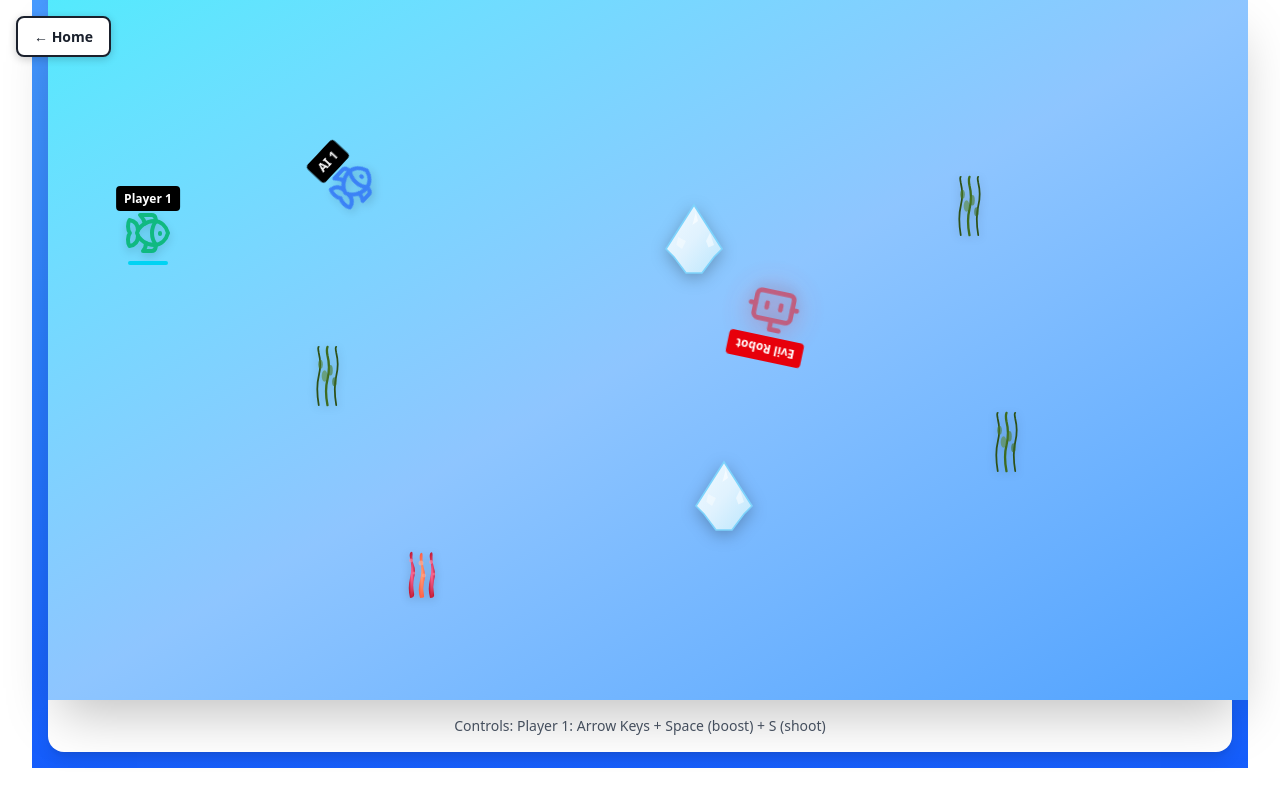
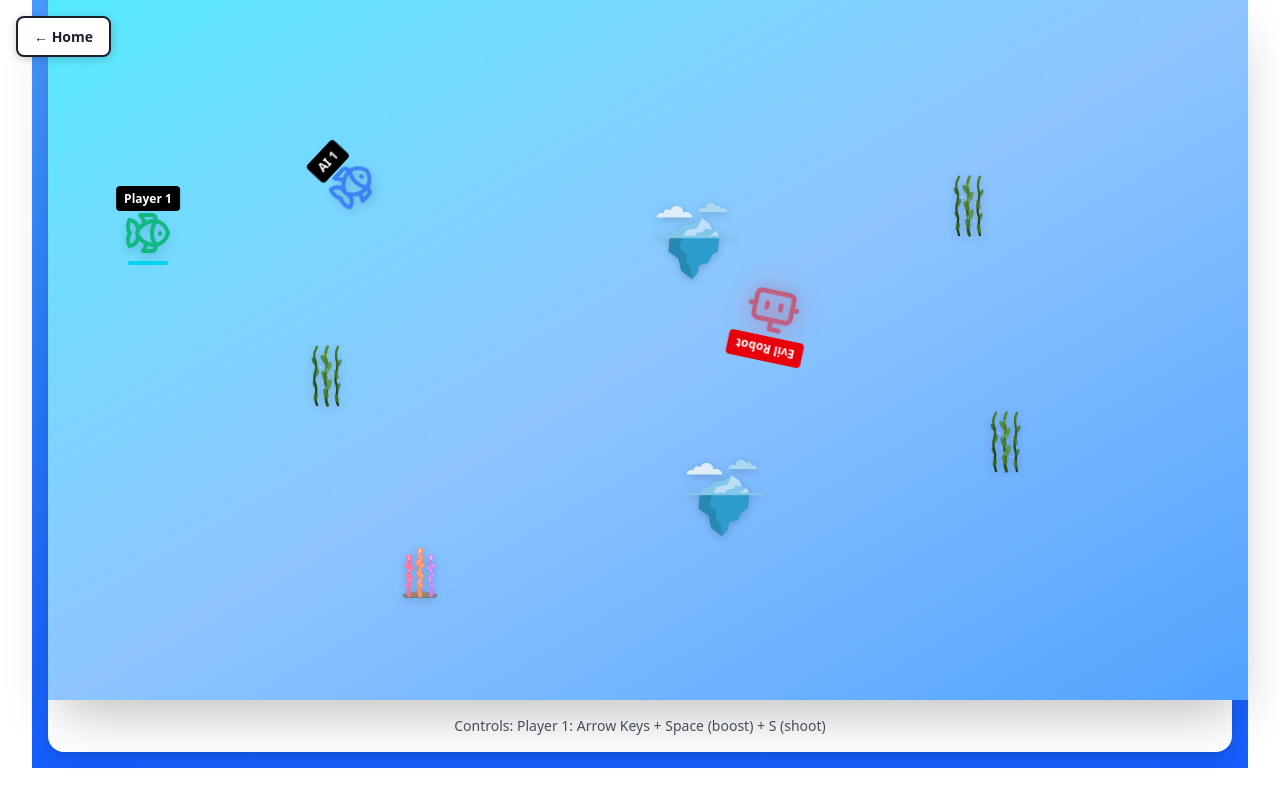
Before and after one commit to tseitzin/golf-card-game, a React (Vite) app: page /archerfish in a window 1280 px wide. Both pictures are taken after a click on the button "Start Game!". Shown: the part 120-920 px from the top of the page. Built offline with nearby package versions, Linux system fonts and the light colour scheme.

Commit message:
Improve graphics for fish game

```diff
--- a/src/games/archerfish/components/ObstacleComponent.tsx
+++ b/src/games/archerfish/components/ObstacleComponent.tsx
@@ -1,4 +1,5 @@
 import type { Obstacle } from '../types';
+import icebergImg from '../assets/iceberg.png';
 
 interface ObstacleComponentProps {
   obstacle: Obstacle;
@@ -23,31 +24,77 @@ export default function ObstacleComponent({ obstacle }: ObstacleComponentProps)
               className="w-full h-full"
               style={{ filter: 'drop-shadow(0 2px 4px rgba(0,0,0,0.2))' }}
             >
+              <defs>
+                <linearGradient id="seaweedGradient1" x1="0%" y1="100%" x2="0%" y2="0%">
+                  <stop offset="0%" stopColor="#1e3a0e" />
+                  <stop offset="50%" stopColor="#2d5016" />
+                  <stop offset="100%" stopColor="#4d7c28" />
+                </linearGradient>
+                <linearGradient id="seaweedGradient2" x1="0%" y1="100%" x2="0%" y2="0%">
+                  <stop offset="0%" stopColor="#2d5016" />
+                  <stop offset="50%" stopColor="#3d6b1f" />
+                  <stop offset="100%" stopColor="#5d8c38" />
+                </linearGradient>
+                <linearGradient id="seaweedGradient3" x1="0%" y1="100%" x2="0%" y2="0%">
+                  <stop offset="0%" stopColor="#1e3a0e" />
+                  <stop offset="50%" stopColor="#2d5016" />
+                  <stop offset="100%" stopColor="#4d7c28" />
+                </linearGradient>
+              </defs>
+
+              {/* Back frond (left, darkest) */}
               <path
-                d="M15,100 Q10,70 15,50 Q20,30 15,10 Q13,0 15,0"
+                d="M 12,100 Q 8,90 10,80 Q 12,70 8,60 Q 6,50 10,40 Q 12,30 8,20 Q 6,10 10,5 Q 11,2 12,0"
                 fill="none"
-                stroke="#2d5016"
-                strokeWidth="3"
-                strokeLinecap="round"
-              />
-              <path
-                d="M30,100 Q25,75 30,55 Q35,35 30,15 Q28,5 30,0"
-                fill="none"
-                stroke="#3d6b1f"
+                stroke="url(#seaweedGradient1)"
                 strokeWidth="4"
                 strokeLinecap="round"
               />
+              {/* Left frond leaves */}
+              <ellipse cx="7" cy="25" rx="3" ry="7" fill="#2d5016" opacity="0.7" transform="rotate(-25 7 25)" />
+              <ellipse cx="11" cy="45" rx="3.5" ry="8" fill="#3d6b1f" opacity="0.7" transform="rotate(20 11 45)" />
+              <ellipse cx="8" cy="65" rx="3" ry="6" fill="#2d5016" opacity="0.7" transform="rotate(-20 8 65)" />
+              <ellipse cx="10" cy="85" rx="3.5" ry="7" fill="#3d6b1f" opacity="0.7" transform="rotate(15 10 85)" />
+
+              {/* Middle frond (center, brightest) */}
               <path
-                d="M45,100 Q40,70 45,50 Q50,30 45,10 Q43,0 45,0"
+                d="M 30,100 Q 26,90 28,80 Q 30,70 26,60 Q 25,50 28,40 Q 30,30 27,20 Q 26,10 28,5 Q 29,2 30,0"
                 fill="none"
-                stroke="#2d5016"
-                strokeWidth="3"
+                stroke="url(#seaweedGradient2)"
+                strokeWidth="5"
                 strokeLinecap="round"
               />
-              <ellipse cx="18" cy="30" rx="4" ry="8" fill="#4d7c28" opacity="0.6" />
-              <ellipse cx="25" cy="50" rx="5" ry="10" fill="#5d8c38" opacity="0.6" />
-              <ellipse cx="35" cy="40" rx="4" ry="9" fill="#4d7c28" opacity="0.6" />
-              <ellipse cx="42" cy="60" rx="4" ry="8" fill="#3d6b1f" opacity="0.6" />
+              {/* Center frond leaves */}
+              <ellipse cx="24" cy="22" rx="4" ry="9" fill="#4d7c28" opacity="0.8" transform="rotate(-30 24 22)" />
+              <ellipse cx="31" cy="35" rx="4.5" ry="10" fill="#5d8c38" opacity="0.8" transform="rotate(25 31 35)" />
+              <ellipse cx="25" cy="50" rx="4" ry="9" fill="#4d7c28" opacity="0.8" transform="rotate(-25 25 50)" />
+              <ellipse cx="32" cy="65" rx="4.5" ry="10" fill="#5d8c38" opacity="0.8" transform="rotate(20 32 65)" />
+              <ellipse cx="27" cy="80" rx="4" ry="8" fill="#4d7c28" opacity="0.8" transform="rotate(-20 27 80)" />
+
+              {/* Front frond (right) */}
+              <path
+                d="M 48,100 Q 44,90 46,80 Q 48,70 44,60 Q 43,50 46,40 Q 48,30 45,20 Q 44,10 46,5 Q 47,2 48,0"
+                fill="none"
+                stroke="url(#seaweedGradient3)"
+                strokeWidth="4"
+                strokeLinecap="round"
+              />
+              {/* Right frond leaves */}
+              <ellipse cx="50" cy="28" rx="3" ry="7" fill="#3d6b1f" opacity="0.7" transform="rotate(25 50 28)" />
+              <ellipse cx="45" cy="48" rx="3.5" ry="8" fill="#4d7c28" opacity="0.7" transform="rotate(-20 45 48)" />
+              <ellipse cx="49" cy="68" rx="3" ry="6" fill="#3d6b1f" opacity="0.7" transform="rotate(20 49 68)" />
+              <ellipse cx="46" cy="88" rx="3.5" ry="7" fill="#4d7c28" opacity="0.7" transform="rotate(-15 46 88)" />
+
+              {/* Highlights on fronds */}
+              <ellipse cx="28" cy="15" rx="1.5" ry="4" fill="#7dd957" opacity="0.6" />
+              <ellipse cx="29" cy="40" rx="1.5" ry="4" fill="#7dd957" opacity="0.5" transform="rotate(15 29 40)" />
+              <ellipse cx="28" cy="70" rx="1.5" ry="3" fill="#7dd957" opacity="0.5" transform="rotate(-10 28 70)" />
+
+              {/* Small bubbles around seaweed */}
+              <circle cx="18" cy="35" r="2" fill="#bae6fd" opacity="0.5" />
+              <circle cx="40" cy="45" r="1.5" fill="#bae6fd" opacity="0.6" />
+              <circle cx="22" cy="60" r="1.8" fill="#bae6fd" opacity="0.5" />
+              <circle cx="38" cy="75" r="1.5" fill="#bae6fd" opacity="0.6" />
             </svg>
           </div>
         );
@@ -68,16 +115,82 @@ export default function ObstacleComponent({ obstacle }: ObstacleComponentProps)
               className="w-full h-full"
               style={{ filter: 'drop-shadow(0 4px 8px rgba(0,0,0,0.3))' }}
             >
-              <ellipse cx="60" cy="55" rx="55" ry="25" fill="#c2923c" />
-              <ellipse cx="60" cy="50" rx="50" ry="22" fill="#d4a54e" />
-              <ellipse cx="40" cy="35" rx="12" ry="30" fill="#2d5016" />
-              <ellipse cx="60" cy="30" rx="15" ry="35" fill="#3d6b1f" />
-              <ellipse cx="80" cy="38" rx="10" ry="25" fill="#2d5016" />
-              <ellipse cx="40" cy="28" rx="8" ry="12" fill="#4d7c28" />
-              <ellipse cx="60" cy="23" rx="10" ry="15" fill="#5d8c38" />
-              <ellipse cx="80" cy="32" rx="7" ry="10" fill="#4d7c28" />
-              <circle cx="45" cy="25" r="3" fill="#8B4513" />
-              <rect x="44" y="28" width="2" height="15" fill="#6d4c2a" />
+              <defs>
+                <linearGradient id="sandGradient" x1="0%" y1="0%" x2="0%" y2="100%">
+                  <stop offset="0%" stopColor="#f4e4c1" />
+                  <stop offset="50%" stopColor="#e6d5a8" />
+                  <stop offset="100%" stopColor="#d4b896" />
+                </linearGradient>
+                <linearGradient id="trunkGradient" x1="0%" y1="0%" x2="100%" y2="0%">
+                  <stop offset="0%" stopColor="#6d4c2a" />
+                  <stop offset="50%" stopColor="#8b5a3c" />
+                  <stop offset="100%" stopColor="#6d4c2a" />
+                </linearGradient>
+                <radialGradient id="rockGradient">
+                  <stop offset="0%" stopColor="#a89080" />
+                  <stop offset="100%" stopColor="#7a6555" />
+                </radialGradient>
+              </defs>
+
+              {/* Water edge/shadow */}
+              <ellipse cx="60" cy="62" rx="58" ry="18" fill="#0ea5e9" opacity="0.2" />
+
+              {/* Main sand island base */}
+              <ellipse cx="60" cy="58" rx="55" ry="16" fill="url(#sandGradient)" />
+
+              {/* Sand texture details */}
+              <ellipse cx="60" cy="56" rx="52" ry="14" fill="#f8eed6" />
+              <ellipse cx="35" cy="58" rx="8" ry="3" fill="#ddc9a3" opacity="0.4" />
+              <ellipse cx="80" cy="59" rx="10" ry="3" fill="#ddc9a3" opacity="0.4" />
+
+              {/* Rocks on beach */}
+              <ellipse cx="25" cy="58" rx="5" ry="4" fill="url(#rockGradient)" />
+              <ellipse cx="28" cy="60" rx="3" ry="2.5" fill="url(#rockGradient)" />
+              <ellipse cx="88" cy="59" rx="4" ry="3" fill="url(#rockGradient)" />
+
+              {/* Palm tree trunk */}
+              <path
+                d="M 58,55 Q 56,45 57,35 Q 58,25 56,15"
+                fill="none"
+                stroke="url(#trunkGradient)"
+                strokeWidth="4.5"
+                strokeLinecap="round"
+              />
+
+              {/* Trunk segments/texture */}
+              <ellipse cx="57" cy="48" rx="2.5" ry="1.5" fill="#5a3d25" opacity="0.6" />
+              <ellipse cx="57" cy="40" rx="2.5" ry="1.5" fill="#5a3d25" opacity="0.6" />
+              <ellipse cx="56" cy="32" rx="2.5" ry="1.5" fill="#5a3d25" opacity="0.6" />
+              <ellipse cx="56" cy="24" rx="2.5" ry="1.5" fill="#5a3d25" opacity="0.6" />
+
+              {/* Palm fronds (back layer) */}
+              <ellipse cx="40" cy="14" rx="18" ry="6" fill="#2d5016" opacity="0.7" transform="rotate(-35 40 14)" />
+              <ellipse cx="75" cy="16" rx="18" ry="6" fill="#2d5016" opacity="0.7" transform="rotate(35 75 16)" />
+
+              {/* Palm fronds (middle layer) */}
+              <ellipse cx="38" cy="10" rx="20" ry="7" fill="#3d7c1f" transform="rotate(-25 38 10)" />
+              <ellipse cx="78" cy="12" rx="20" ry="7" fill="#3d7c1f" transform="rotate(25 78 12)" />
+              <ellipse cx="56" cy="5" rx="22" ry="7" fill="#3d7c1f" transform="rotate(-5 56 5)" />
+
+              {/* Palm fronds (front layer - brightest) */}
+              <ellipse cx="42" cy="8" rx="19" ry="6.5" fill="#4d9c28" transform="rotate(-20 42 8)" />
+              <ellipse cx="72" cy="10" rx="19" ry="6.5" fill="#4d9c28" transform="rotate(20 72 10)" />
+              <ellipse cx="57" cy="4" rx="20" ry="6.5" fill="#5db838" />
+
+              {/* Frond highlights */}
+              <ellipse cx="57" cy="3" rx="12" ry="2" fill="#7dd957" opacity="0.6" />
+              <ellipse cx="45" cy="7" rx="10" ry="2" fill="#7dd957" opacity="0.5" transform="rotate(-20 45 7)" />
+              <ellipse cx="70" cy="9" rx="10" ry="2" fill="#7dd957" opacity="0.5" transform="rotate(20 70 9)" />
+
+              {/* Coconuts */}
+              <circle cx="54" cy="16" r="3" fill="#8b6f47" />
+              <circle cx="58" cy="17" r="3" fill="#a0855a" />
+              <circle cx="56" cy="14" r="2.5" fill="#6d5639" />
+
+              {/* Small shells on beach */}
+              <ellipse cx="70" cy="60" rx="2" ry="1.5" fill="#fff" opacity="0.8" />
+              <ellipse cx="72" cy="59" rx="1.5" ry="1" fill="#ffe4e1" opacity="0.7" />
+              <ellipse cx="40" cy="60" rx="1.5" ry="1" fill="#fff" opacity="0.7" />
             </svg>
           </div>
         );
@@ -93,40 +206,12 @@ export default function ObstacleComponent({ obstacle }: ObstacleComponentProps)
               height: `${obstacle.height}px`,
             }}
           >
-            <svg
-              viewBox="0 0 100 100"
-              className="w-full h-full"
-              style={{ filter: 'drop-shadow(0 4px 8px rgba(0,0,0,0.25))' }}
-            >
-              <defs>
-                <linearGradient id="iceGradient" x1="0%" y1="0%" x2="100%" y2="100%">
-                  <stop offset="0%" stopColor="#f0f9ff" />
-                  <stop offset="50%" stopColor="#e0f2fe" />
-                  <stop offset="100%" stopColor="#bae6fd" />
-                </linearGradient>
-              </defs>
-              <polygon
-                points="50,5 85,60 75,70 60,90 40,90 25,70 15,60"
-                fill="url(#iceGradient)"
-                stroke="#7dd3fc"
-                strokeWidth="2"
-              />
-              <polygon
-                points="50,5 55,25 48,30 52,15"
-                fill="#ffffff"
-                opacity="0.6"
-              />
-              <polygon
-                points="30,45 40,50 35,60 28,55"
-                fill="#ffffff"
-                opacity="0.4"
-              />
-              <polygon
-                points="65,50 70,40 75,55 68,58"
-                fill="#ffffff"
-                opacity="0.5"
-              />
-            </svg>
+            <img
+              src={icebergImg}
+              alt="iceberg"
+              className="w-full h-full object-contain"
+              style={{ filter: 'drop-shadow(0 2px 4px rgba(0,0,0,0.2))' }}
+            />
           </div>
         );
 
@@ -147,33 +232,97 @@ export default function ObstacleComponent({ obstacle }: ObstacleComponentProps)
               style={{ filter: 'drop-shadow(0 2px 4px rgba(0,0,0,0.2))' }}
             >
               <defs>
-                <radialGradient id="coralGradient1">
-                  <stop offset="0%" stopColor="#ff6b9d" />
-                  <stop offset="100%" stopColor="#c41e3a" />
+                <radialGradient id="coralPink">
+                  <stop offset="0%" stopColor="#ff8fab" />
+                  <stop offset="100%" stopColor="#ff6b9d" />
                 </radialGradient>
-                <radialGradient id="coralGradient2">
-                  <stop offset="0%" stopColor="#ffa07a" />
-                  <stop offset="100%" stopColor="#ff6347" />
+                <radialGradient id="coralOrange">
+                  <stop offset="0%" stopColor="#ffb399" />
+                  <stop offset="100%" stopColor="#ff8c69" />
                 </radialGradient>
+                <radialGradient id="coralPurple">
+                  <stop offset="0%" stopColor="#d8b4fe" />
+                  <stop offset="100%" stopColor="#c084fc" />
+                </radialGradient>
+                <linearGradient id="coralBaseGradient" x1="0%" y1="0%" x2="0%" y2="100%">
+                  <stop offset="0%" stopColor="#8b7355" />
+                  <stop offset="100%" stopColor="#6d5839" />
+                </linearGradient>
               </defs>
+
+              {/* Rock/sand base */}
+              <ellipse cx="40" cy="95" rx="35" ry="8" fill="url(#coralBaseGradient)" opacity="0.7" />
+              <ellipse cx="40" cy="93" rx="32" ry="6" fill="#a89080" opacity="0.5" />
+
+              {/* Left coral branch (pink) */}
               <path
-                d="M20,100 Q15,80 20,60 Q25,40 20,20 Q18,10 22,8 Q26,6 25,15 Q24,25 28,35 Q32,45 28,60 Q25,75 28,90 Q30,100 20,100"
-                fill="url(#coralGradient1)"
+                d="M 18,95 Q 16,85 18,75 Q 20,65 18,55 Q 17,45 19,35 Q 20,25 18,18"
+                fill="none"
+                stroke="url(#coralPink)"
+                strokeWidth="7"
+                strokeLinecap="round"
               />
+              {/* Left branch tips */}
+              <circle cx="14" cy="35" r="5" fill="url(#coralPink)" />
+              <circle cx="22" cy="40" r="4.5" fill="url(#coralPink)" />
+              <circle cx="15" cy="55" r="4" fill="url(#coralPink)" />
+              <circle cx="21" cy="60" r="4.5" fill="url(#coralPink)" />
+              <circle cx="16" cy="75" r="4" fill="url(#coralPink)" />
+              <circle cx="18" cy="18" r="5.5" fill="url(#coralPink)" />
+
+              {/* Center coral branch (orange, tallest) */}
               <path
-                d="M40,100 Q35,85 40,65 Q45,45 40,25 Q38,12 42,10 Q46,8 45,20 Q44,30 48,42 Q52,54 48,68 Q45,82 48,95 Q50,100 40,100"
-                fill="url(#coralGradient2)"
+                d="M 40,95 Q 38,85 40,75 Q 42,65 40,55 Q 39,45 41,35 Q 42,25 40,15 Q 39,8 40,5"
+                fill="none"
+                stroke="url(#coralOrange)"
+                strokeWidth="8"
+                strokeLinecap="round"
               />
+              {/* Center branch tips */}
+              <circle cx="36" cy="30" r="5.5" fill="url(#coralOrange)" />
+              <circle cx="44" cy="35" r="5" fill="url(#coralOrange)" />
+              <circle cx="37" cy="50" r="4.5" fill="url(#coralOrange)" />
+              <circle cx="43" cy="55" r="5" fill="url(#coralOrange)" />
+              <circle cx="38" cy="70" r="4.5" fill="url(#coralOrange)" />
+              <circle cx="42" cy="75" r="4" fill="url(#coralOrange)" />
+              <circle cx="40" cy="5" r="6" fill="url(#coralOrange)" />
+              <circle cx="38" cy="12" r="4" fill="url(#coralOrange)" />
+              <circle cx="42" cy="18" r="4.5" fill="url(#coralOrange)" />
+
+              {/* Right coral branch (purple) */}
               <path
-                d="M60,100 Q55,82 60,62 Q65,42 60,22 Q58,11 62,9 Q66,7 65,18 Q64,28 68,40 Q72,52 68,65 Q65,78 68,92 Q70,100 60,100"
-                fill="url(#coralGradient1)"
+                d="M 62,95 Q 64,85 62,75 Q 60,65 62,55 Q 63,45 61,35 Q 60,25 62,18"
+                fill="none"
+                stroke="url(#coralPurple)"
+                strokeWidth="7"
+                strokeLinecap="round"
               />
-              <circle cx="22" cy="25" r="4" fill="#ff8fab" opacity="0.6" />
-              <circle cx="42" cy="30" r="5" fill="#ffb399" opacity="0.6" />
-              <circle cx="62" cy="28" r="4" fill="#ff8fab" opacity="0.6" />
-              <circle cx="28" cy="50" r="3" fill="#ff8fab" opacity="0.5" />
-              <circle cx="48" cy="55" r="4" fill="#ffb399" opacity="0.5" />
-              <circle cx="68" cy="52" r="3" fill="#ff8fab" opacity="0.5" />
+              {/* Right branch tips */}
+              <circle cx="66" cy="35" r="5" fill="url(#coralPurple)" />
+              <circle cx="58" cy="40" r="4.5" fill="url(#coralPurple)" />
+              <circle cx="65" cy="55" r="4" fill="url(#coralPurple)" />
+              <circle cx="59" cy="60" r="4.5" fill="url(#coralPurple)" />
+              <circle cx="64" cy="75" r="4" fill="url(#coralPurple)" />
+              <circle cx="62" cy="18" r="5.5" fill="url(#coralPurple)" />
+
+              {/* Polyp details (small dots) */}
+              <circle cx="18" cy="22" r="1.5" fill="#fff" opacity="0.8" />
+              <circle cx="17" cy="45" r="1.3" fill="#fff" opacity="0.7" />
+              <circle cx="19" cy="65" r="1.4" fill="#fff" opacity="0.8" />
+
+              <circle cx="40" cy="8" r="1.5" fill="#fff" opacity="0.8" />
+              <circle cx="39" cy="25" r="1.4" fill="#fff" opacity="0.8" />
+              <circle cx="41" cy="45" r="1.3" fill="#fff" opacity="0.7" />
+              <circle cx="40" cy="65" r="1.5" fill="#fff" opacity="0.8" />
+
+              <circle cx="62" cy="22" r="1.5" fill="#fff" opacity="0.8" />
+              <circle cx="63" cy="45" r="1.3" fill="#fff" opacity="0.7" />
+              <circle cx="61" cy="65" r="1.4" fill="#fff" opacity="0.8" />
+
+              {/* Highlights on branch tips */}
+              <circle cx="18" cy="17" r="2" fill="#fff" opacity="0.4" />
+              <circle cx="40" cy="4" r="2.5" fill="#fff" opacity="0.4" />
+              <circle cx="62" cy="17" r="2" fill="#fff" opacity="0.4" />
             </svg>
           </div>
         );
```
Also changed, not shown: src/games/archerfish/assets/iceberg.png (added).
